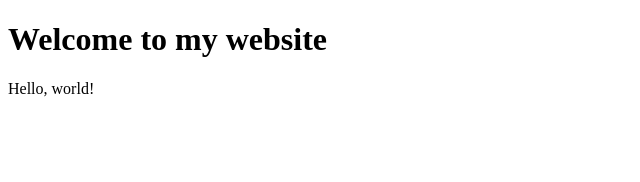
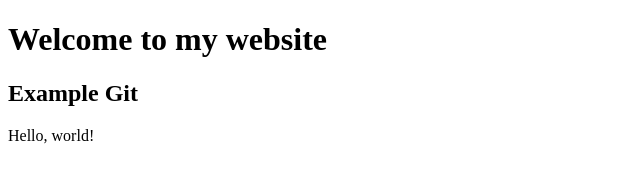
Before and after one commit to fmattaperdomo/exampleGit, a plain HTML site: page index.html in a window 1280 px wide. Shown: the whole page, without its empty margins (0-640 px from the left). Drawn offline with Linux system fonts and the light colour scheme.

Commit message:
Add heading h2

```diff
--- a/index.html
+++ b/index.html
@@ -9,6 +9,7 @@
 
 <body>
     <h1>Welcome to my website</h1>
+    <h2>Example Git </h2>
     <p>Hello, world!</p>
 </body>
 
```
